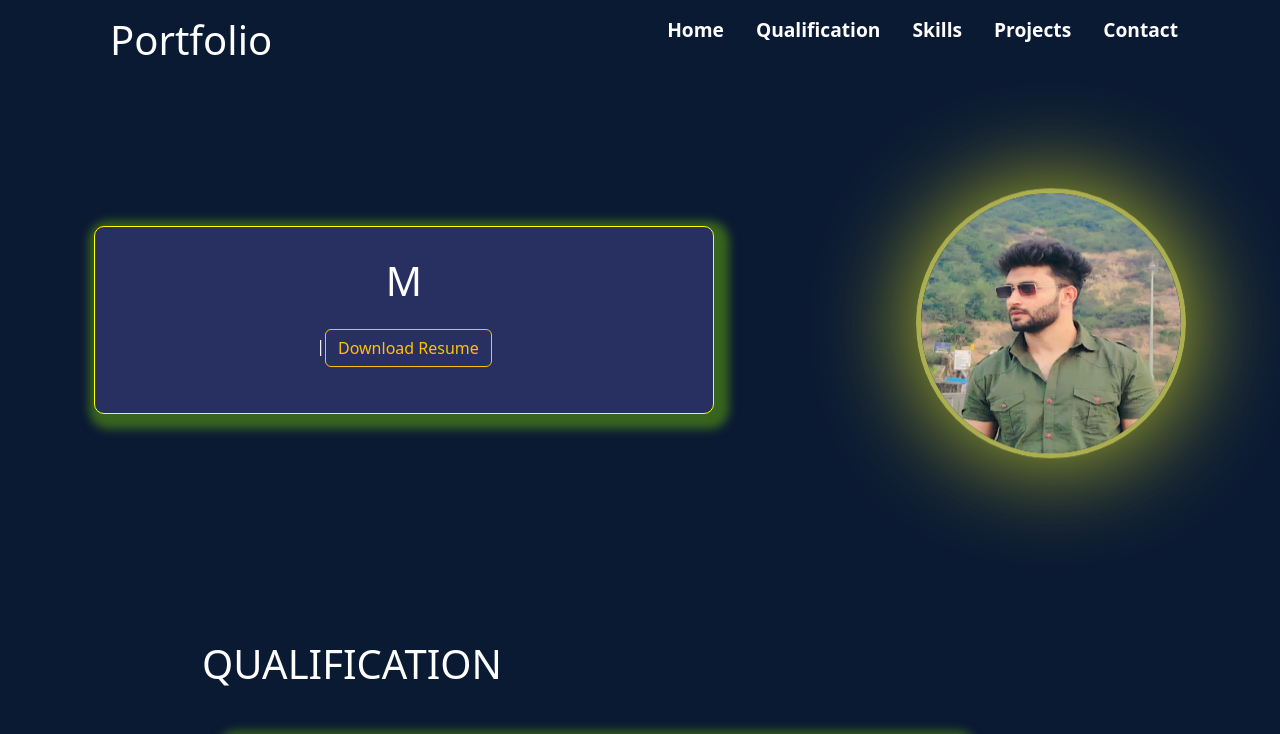
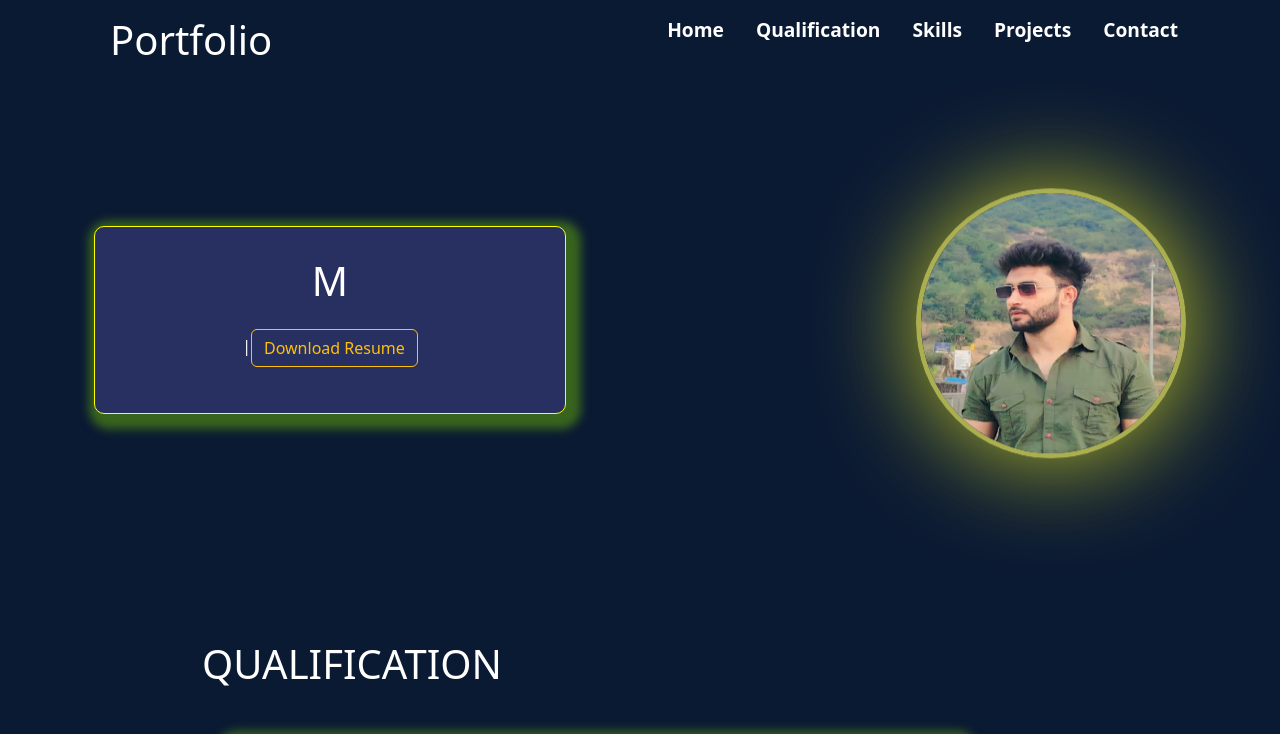
Before and after one commit to AnasShaikh5335/My-React-Portfolio, a React (Create React App) app: page / in a window 1280 px wide. Shown: the top 734 px of the page. Built offline with nearby package versions, Linux system fonts and the light colour scheme.

Commit message:
Home css modified

```diff
--- a/src/index.css
+++ b/src/index.css
@@ -51,6 +51,7 @@ a{
   background-color:var(--bg-color) ;
   width: 620px;
   text-align: center;
+  margin-right: 350px;
   padding: 30px;
   border-radius: 10px;
   border: 1px solid yellow;
```
